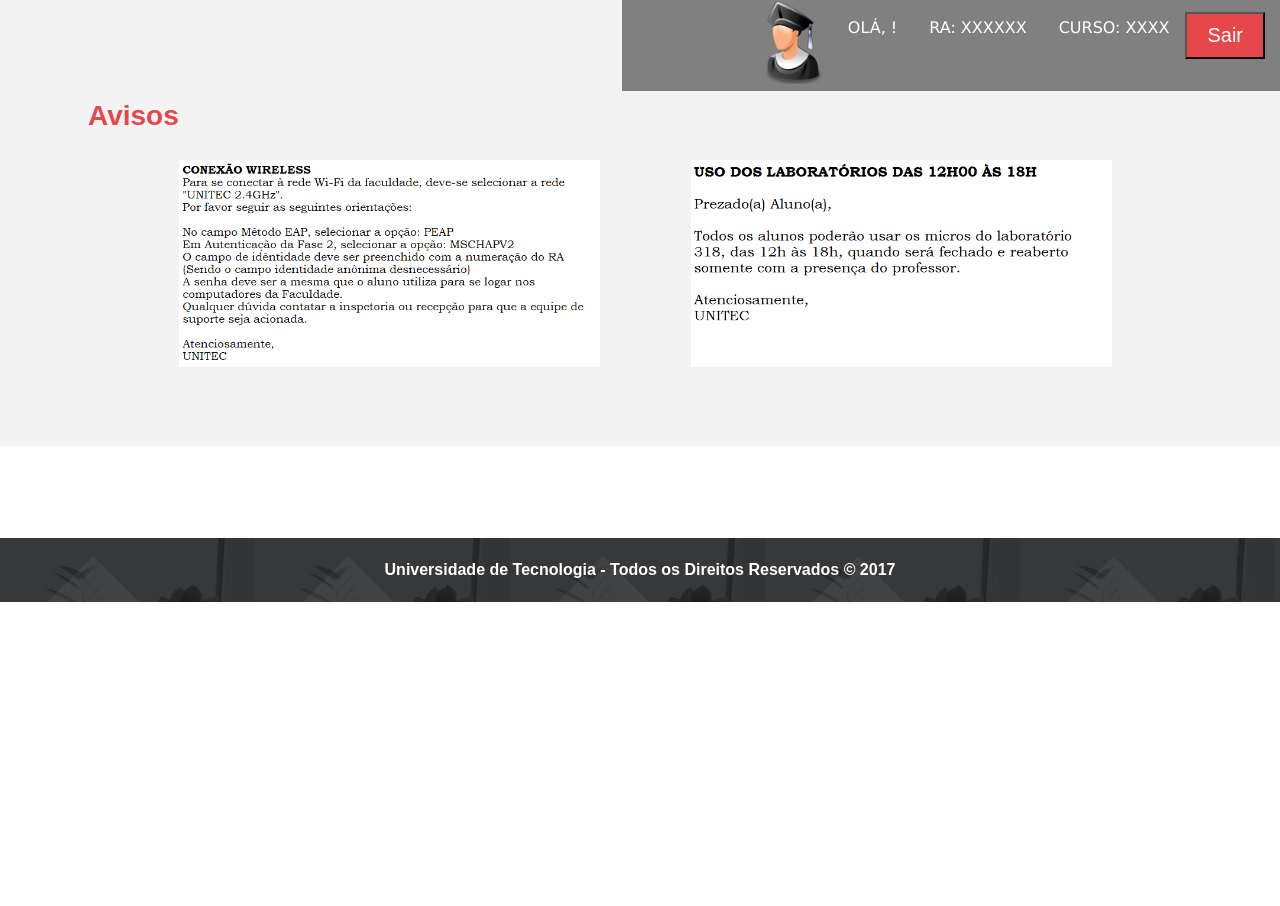
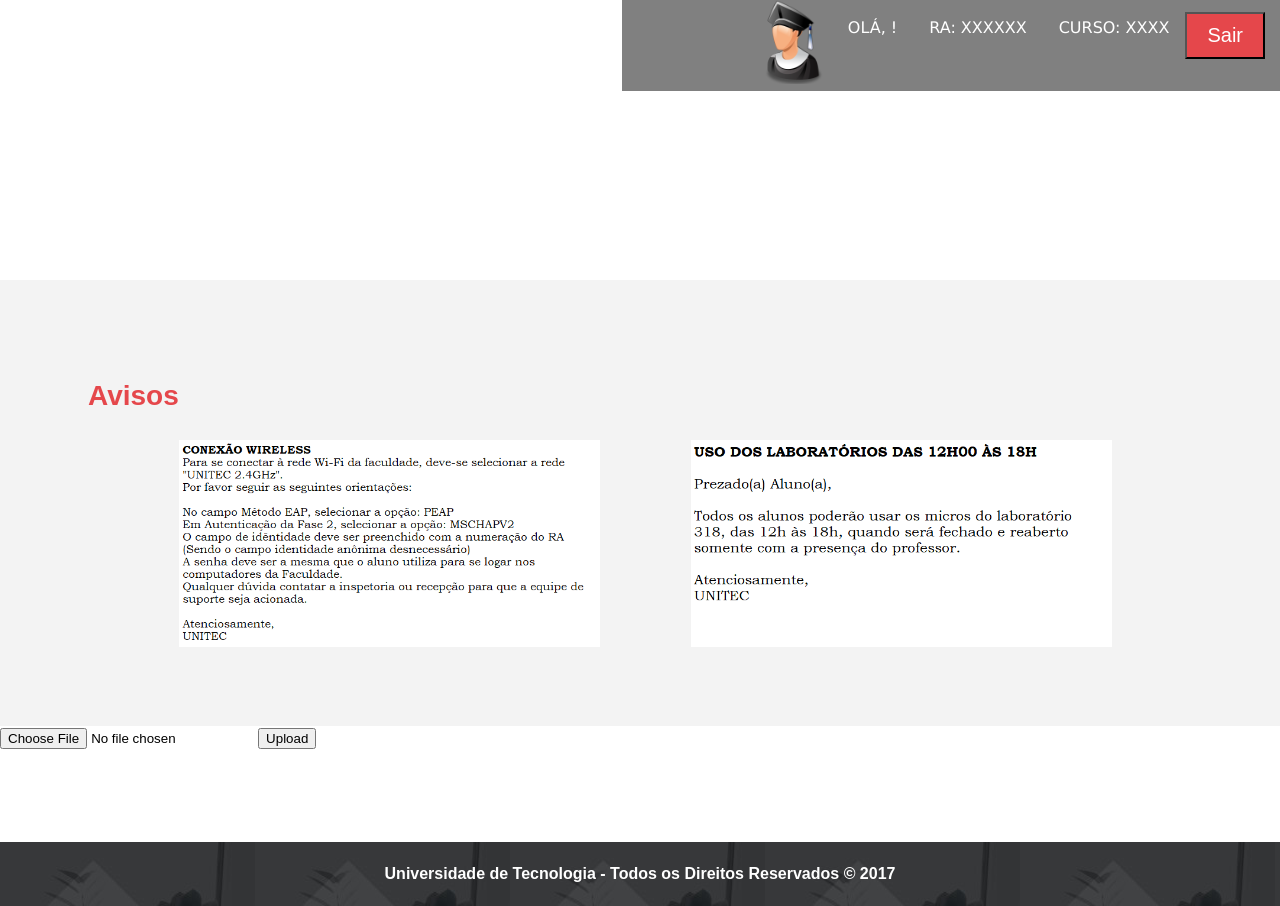
Before and after one commit to blendabsml/UNITEC-TF, a Django app: page /AreaAluno/ in a window 1280 px wide. Shown: the part 96-1002 px from the top of the page. Before the commit the page ends 698 px from the top, so only its background shows below. Run offline with Django 3.2, Linux system fonts and the light colour scheme; the visitor is signed in with stand-in values (Sample User, id 1).

Commit message:
Update AreaAluno.html

```diff
--- a/core/templates/AreaAluno.html
+++ b/core/templates/AreaAluno.html
@@ -1,5 +1,5 @@
+
 {% extends 'base.html' %}
-
 {% block main %}
 <section>
 	<div class="Informacoes">
@@ -12,10 +12,26 @@
 	<li class="InformacoesAluno"><a>Curso: xxxx</a></li>
 	<li class="InformacoesAluno"><a>RA: XXXXXX</a></li>
 	<li class="InformacoesAluno"><a>Olá, {{ user }}!</a></li>
-	<li class="InformacoesAluno"><img class="FotoAreaAluno" src="/static/images/aluno.png"></li>
+	<li class="InformacoesAluno">
+			{% if uploaded_file_url %}
+				<img class="Foto" src="{{ uploaded_file_url }}">
+			{% else %}
+				<img class="FotoAreaAluno" src="/static/images/aluno.png">
+		   {% endif %}
+	</li>
 	</ul>
 	</div>
 	</section>
+	<DIV class="side_bar">
+        <ul>
+            <li><a href="aluno.html">Área do Aluno</a></li>
+            <li><a href="boletim.html">Boletim</a></li>
+            <li><a href="smartclass.html">Smart Class</a></li>
+            <li><a href="entregas.html">Entregas</a></li>
+
+            <li><a href="index.html">Voltar</a></li>
+        </ul>
+    </DIV>
 	<section class="depoimentos">
 		<div class="sobre depoimentos">
 		<br>
@@ -31,6 +47,11 @@
 		<br>
 		</div>
 	</section>
+	<form method="post" enctype="multipart/form-data">
+		{% csrf_token %}
+		<input type="file" name="myfile">
+		<button type="submit">Upload</button>
+	  </form>
 	<br>
 	<br>
 	<br>
```
